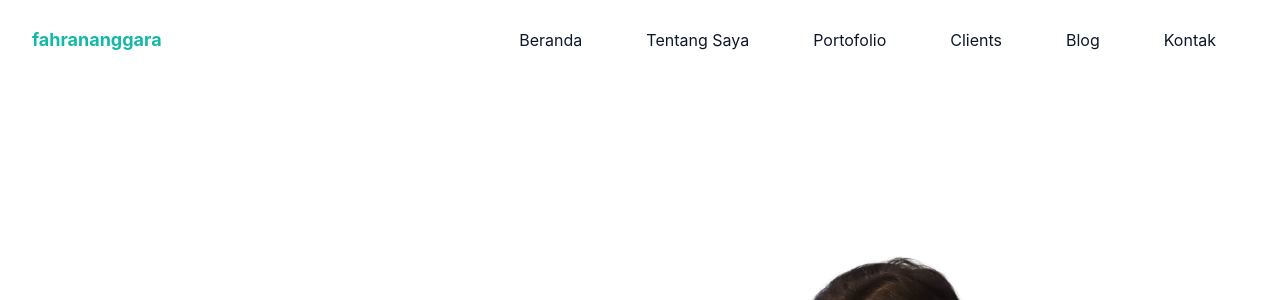
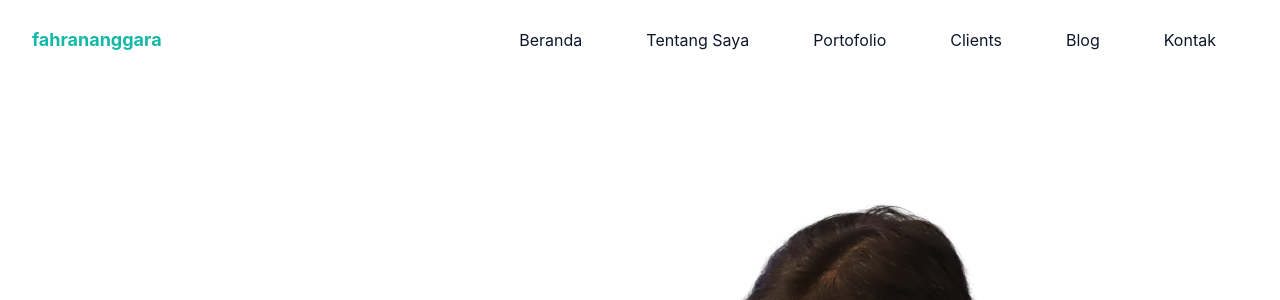
Before and after one commit to fahrananggara/portfolio, a website: page index.html in a window 1280 px wide. Shown: the top 300 px of the page. Drawn offline with Linux system fonts and the light colour scheme.

Commit message:
Fix.html

```diff
--- a/index.html
+++ b/index.html
@@ -7,6 +7,11 @@
     <title>Portofolio Tailwind</title>
     <link rel="stylesheet" href="dist/output.css" />
   </head>
+  <style>
+    html {
+      scroll-behavior: smooth;
+    }
+  </style>
   <body>
     <!-- Header Start -->
     <header class="bg-transparent absolute top-0 left-0 w-full flex items-center z-10">
@@ -63,7 +68,7 @@
 
           <div class="w-full self-end px-4 lg:w-1/2">
             <div class="relative mt-10 lg:mt-0 lg:right-0">
-              <img src="dist/img/1.png" alt="angga" class="max-wfull mx-auto scale-75" />
+              <img src="dist/img/1.png" alt="angga" class="max-wfull mx-auto" />
               <span class="absolute -bottom-0 -z-10 left-1/2 -translate-x-1/2 md:scale-125"
                 ><svg width="400" height="400" viewBox="0 0 200 200" xmlns="http://www.w3.org/2000/svg">
                   <path
```
